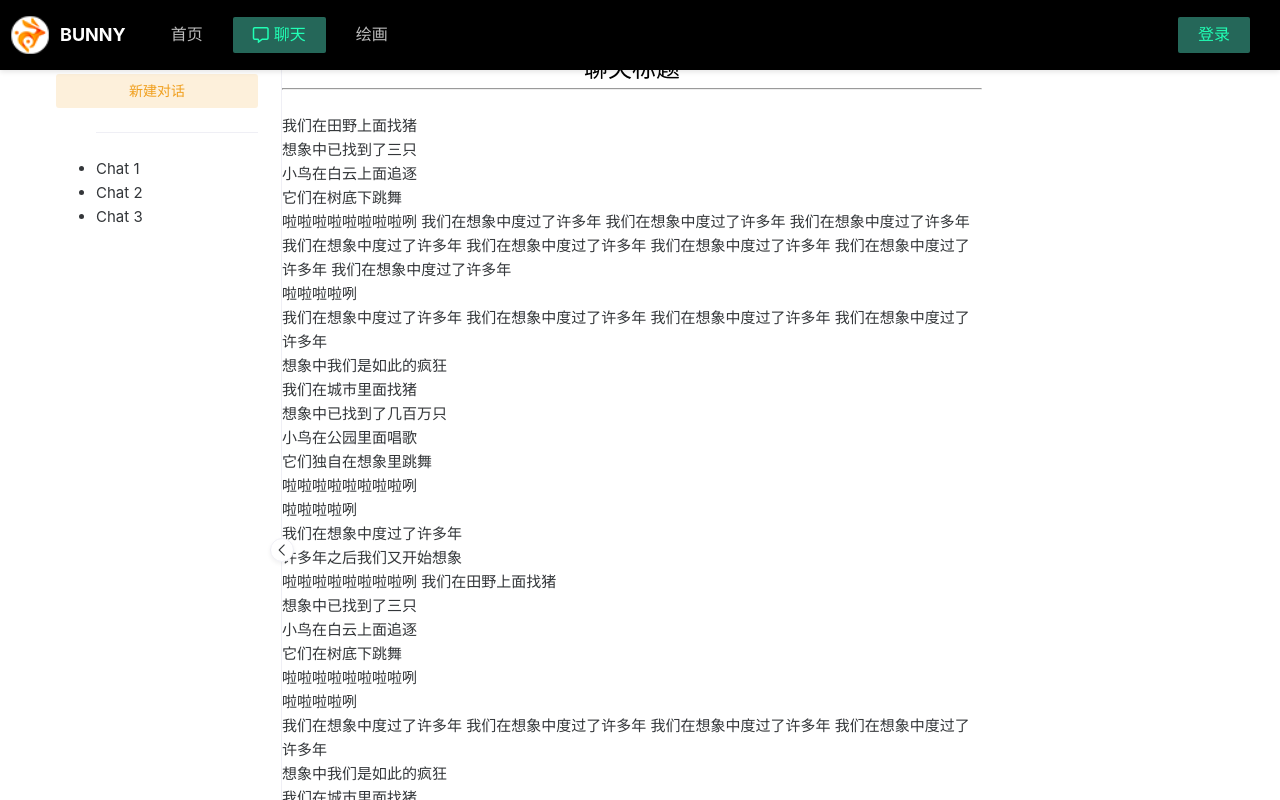
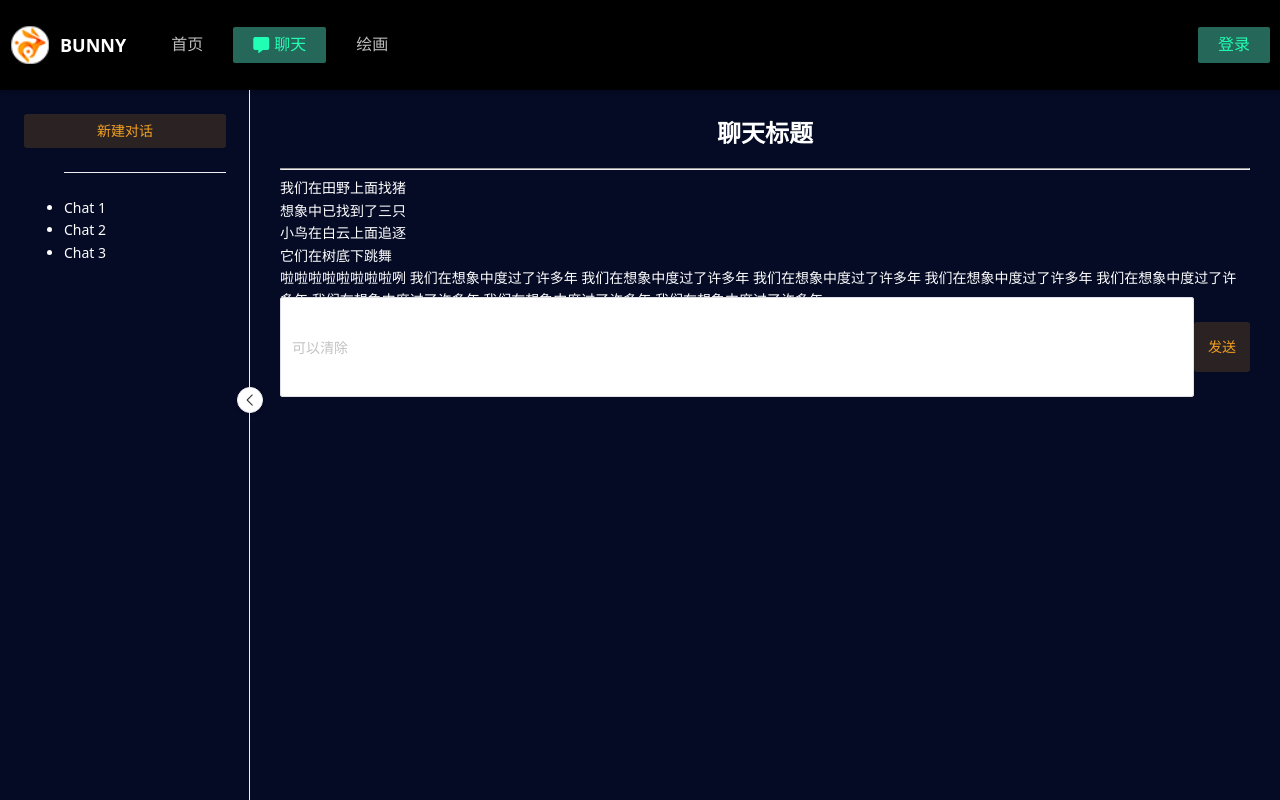
Before and after one commit to GPT-Bunny/Go-GPT, a Vue app: page /Chat in a window 1280 px wide. Shown: the top 800 px of the page. Built offline with nearby package versions, Linux system fonts and the light colour scheme.

Commit message:
提交说明

```diff
--- a/package.json
+++ b/package.json
@@ -25,6 +25,7 @@
     "markdown-it": "^14.0.0",
     "naive-ui": "latest",
     "pinia": "^2.1.7",
+    "primevue": "^3.48.1",
     "vue": "^3.3.11",
     "vue-markdown": "^2.1.3",
     "vue-router": "^4.2.5"
@@ -35,6 +36,7 @@
     "dotenv-webpack": "^8.0.1",
     "jsdom": "^23.0.1",
     "naive-ui": "^2.37.3",
+    "tailwindcss": "^3.4.1",
     "vfonts": "^0.0.3",
     "vite": "^5.0.10",
     "vitest": "^1.0.4"
--- a/src/App.vue
+++ b/src/App.vue
@@ -1,5 +1,9 @@
 <script setup>
 import {  RouterView } from 'vue-router'
+import { ref } from 'vue';
+
+// 在这里设置您想要的默认主题
+const theme = ref('light');
 </script>
 
 <template>
--- a/src/components/Chat/Input.vue
+++ b/src/components/Chat/Input.vue
@@ -25,7 +25,12 @@ const submit = () => {
   align-items: center;
 }
 
-.input-container n-input {
-  margin-right: 20px; /* 调整输入框与发送按钮之间的间距 */
+
+.n-input{
+  height: auto;
+  min-height: 100px;
+}
+.n-button{
+  height: 50px;
 }
 </style>
--- a/src/components/Chat/Title.vue
+++ b/src/components/Chat/Title.vue
@@ -3,7 +3,6 @@
       <p></p>聊天标题
     </h1>
     <hr>
-    <br>
 
   </template>
 
@@ -15,7 +14,7 @@
 
   <style scoped>
   .chat-title {
-    color: #000000;
+    color: #ffffff;
     font-size: 24px;
     text-align: center;
   }
--- a/src/main.js
+++ b/src/main.js
@@ -1,34 +1,29 @@
-import './assets/main.css'
 
 import { createApp } from 'vue'
 import { createPinia } from 'pinia'
-
 import App from './App.vue'
 import router from './router'
-
 import '@fortawesome/fontawesome-free/css/all.css'
 import { library } from '@fortawesome/fontawesome-svg-core';
 import { FontAwesomeIcon } from '@fortawesome/vue-fontawesome';
 import { faHome, faComment, faPaintBrush, faUsers } from '@fortawesome/free-solid-svg-icons';
 import MarkdownIt from 'markdown-it';
+import naive from 'naive-ui'
+import PrimeVue from 'primevue/config'; // 追加 PrimeVue import
 
-import naive from 'naive-ui'
 const app = createApp(App);
-
 app.use(createPinia());
 app.use(router);
 
-library.add(faHome, faComment, faPaintBrush, faUsers); // 将图标添加到库中
+library.add(faHome, faComment, faPaintBrush, faUsers);
+app.component('font-awesome-icon', FontAwesomeIcon);
+app.use(naive)
 
-app.component('font-awesome-icon', FontAwesomeIcon); // 注册 font-awesome-icon 组件
-
-app.mount('#app');
 
 const md = new MarkdownIt();
 const markdownText = '# Hello, *world*!';
 const htmlText = md.render(markdownText);
+app.config.globalProperties.$markdown = htmlText;
 
-
-app.use(naive)
-// 将渲染后的 HTML 字符串传递给 Vue 组件
-app.config.globalProperties.$markdown = htmlText;
+app.use(PrimeVue); // 在唯一的 createApp 中添加 PrimeVue 插件
+app.mount('#app');
--- a/src/views/Chat.vue
+++ b/src/views/Chat.vue
@@ -1,5 +1,5 @@
 <template>
-  <n-flex justify="space-between" style="height: 100%;padding-top: 50px;">
+  <n-flex justify="space-between" >
        <!-- 侧边栏 -->
     <n-layout has-sider>
       <n-layout-sider
@@ -14,10 +14,10 @@
       </n-layout-sider>
 
          <!-- 对话内容 -->
-      <n-layout-content style="min-height: 1000px;min-width: 700px;width: auto;">
+      <n-layout-content >
 
            <Title />
-           <Display style="min-height: 800px;"/>
+           <Display   />
 
            <Input  />
       </n-layout-content>
@@ -32,3 +32,31 @@ import  Display  from  '@/components/Chat/Display.vue'
 import  Input  from  '@/components/Chat/Input.vue'
 import  Title  from  '@/components/Chat/Title.vue'
 </script>
+
+
+
+<style scoped>
+/* 全局布局和颜色 */
+.n-flex{
+  flex: 1;
+}
+
+.n-layout-sider {
+  flex: 1;
+  color: #ffffff;
+  background-color: #050a25;
+  height: 100vh;
+  padding-top: 90px;
+
+}
+
+.n-layout-content{
+  padding: 30px;
+  padding-top: 90px;
+  background-color: #050a25;
+  color: #ffffff;
+
+}
+
+
+</style>
--- a/vitest.config.js
+++ b/vitest.config.js
@@ -1,14 +1,17 @@
 import { fileURLToPath } from 'node:url'
 import { mergeConfig, defineConfig, configDefaults } from 'vitest/config'
 import viteConfig from './vite.config'
+import('tailwindcss').Config
 
 export default mergeConfig(
   viteConfig,
   defineConfig({
     test: {
+      extend: {},
       environment: 'jsdom',
       exclude: [...configDefaults.exclude, 'e2e/*'],
       root: fileURLToPath(new URL('./', import.meta.url))
-    }
+    },
+    plugins: [],
   })
 )
```
Also changed, not shown: src/components/Chat/Display.vue (line endings or trailing spaces), 1 other file (tests, documents, lock files or other folders).
